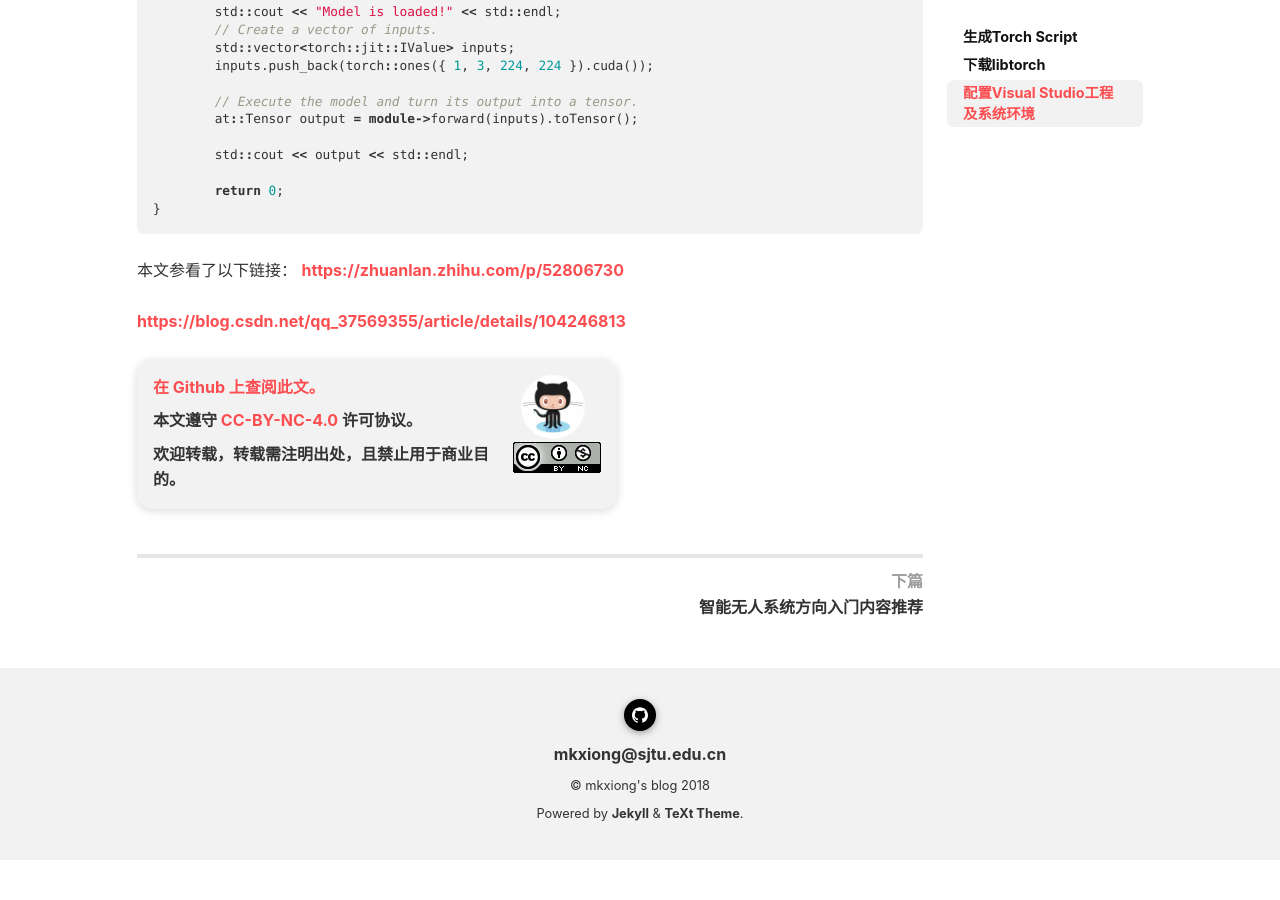
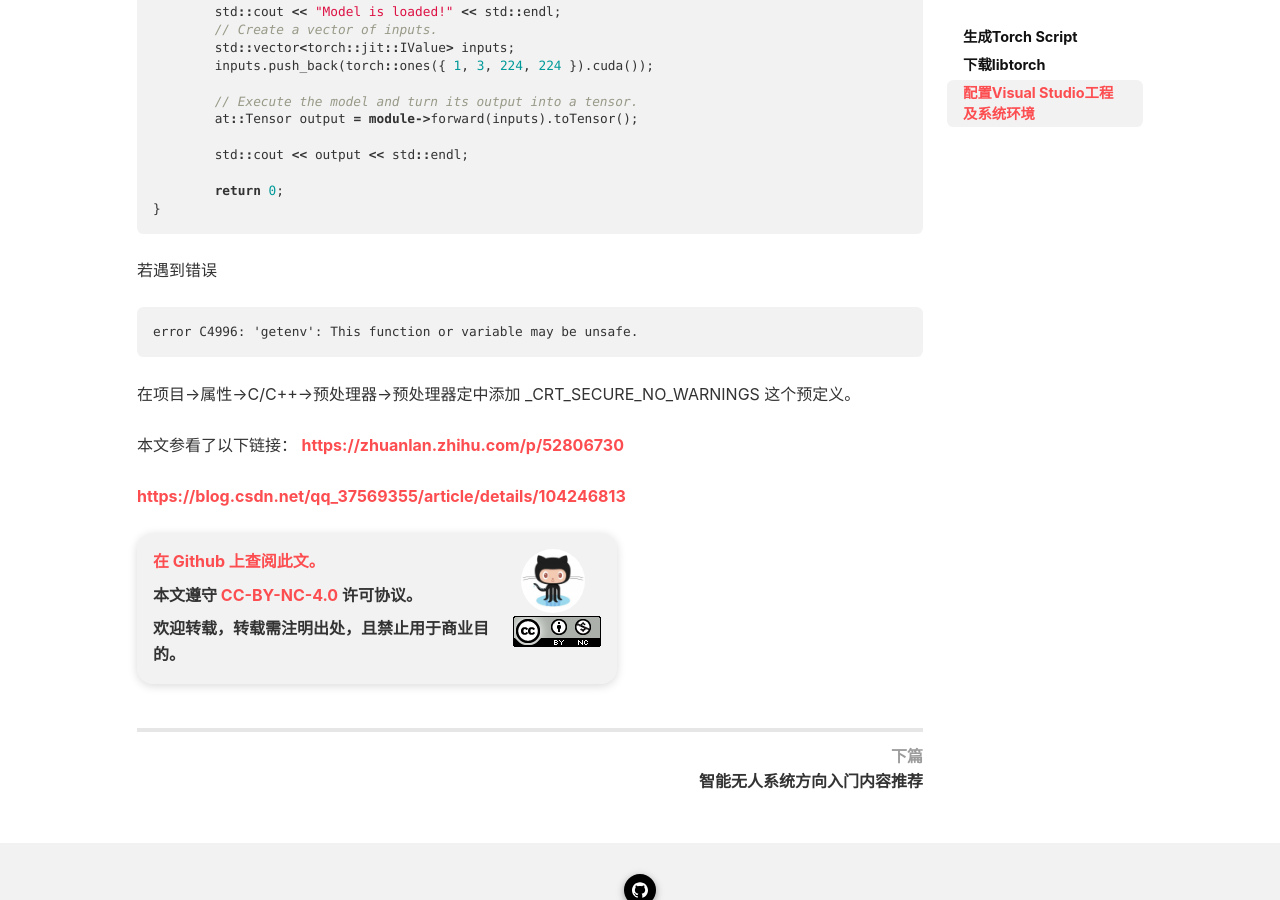
Before and after one commit to MingkangXiong/MingkangXiong.github.io, a Jekyll site: the page built from _posts/2020-07-03-Windows下使用C++调用pytorch模型教程（VS工程）.md, in a window 1280 px wide and 900 px high, scrolled down 2511 px. Built offline with Jekyll 4.4.1, drawn with Linux system fonts in a browser that asks for light colours; nearby versions of some CDN libraries; comment, search, counter and statistics services are not loaded; before the commit the page ends 3371 px from its top, so only the background shows below that.

Commit message:
Update 2020-07-03-Windows下使用C++调用pytorch模型教程（VS工程）.md

````diff
--- a/_posts/2020-07-03-Windows下使用C++调用pytorch模型教程（VS工程）.md
+++ b/_posts/2020-07-03-Windows下使用C++调用pytorch模型教程（VS工程）.md
@@ -105,6 +105,11 @@ int main(void)
 	return 0;
 }
 ```
+若遇到错误
+```
+error C4996: 'getenv': This function or variable may be unsafe.
+```
+在项目->属性->C/C++->预处理器->预处理器定中添加 _CRT_SECURE_NO_WARNINGS 这个预定义。
 
 本文参看了以下链接：
 [https://zhuanlan.zhihu.com/p/52806730](https://zhuanlan.zhihu.com/p/52806730)
````
